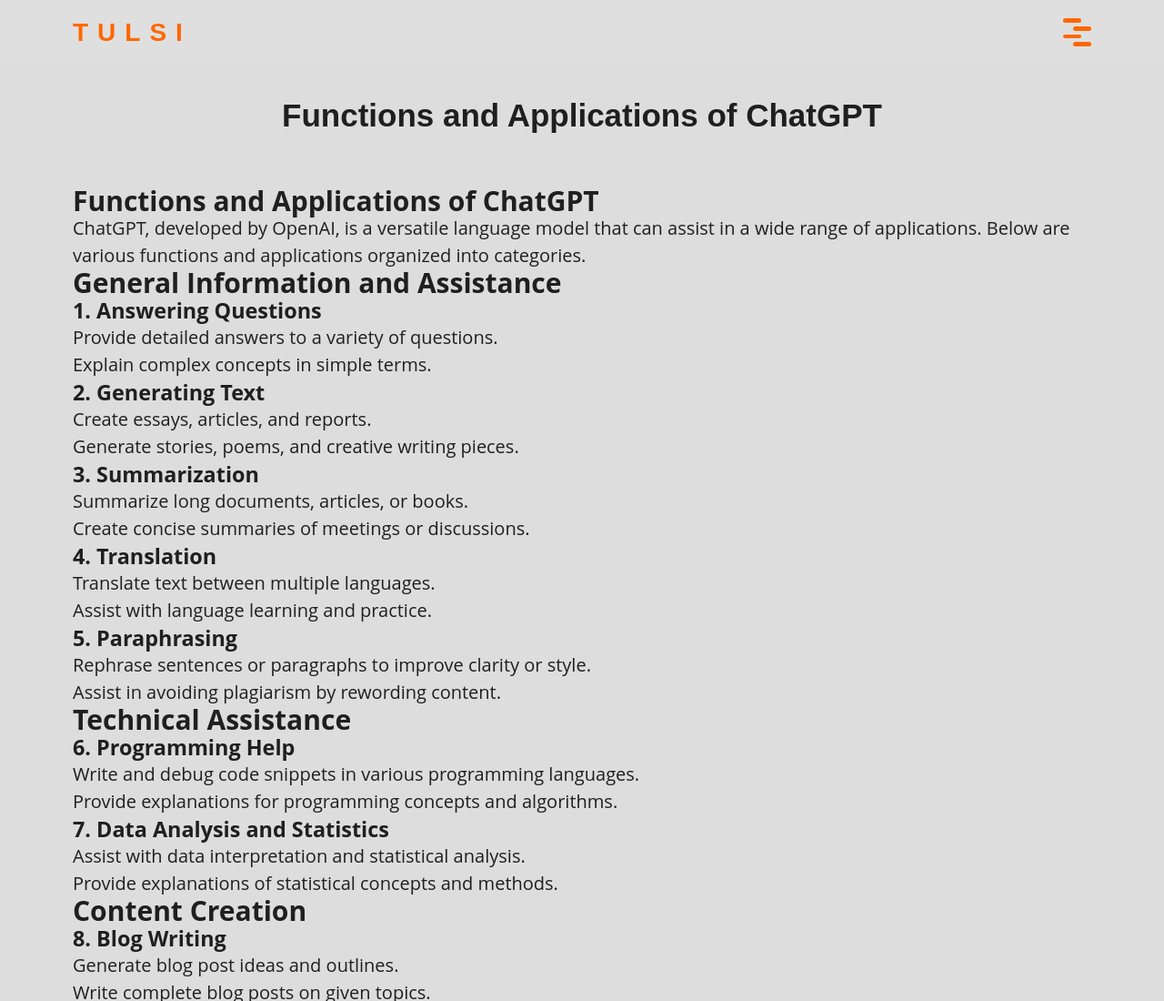
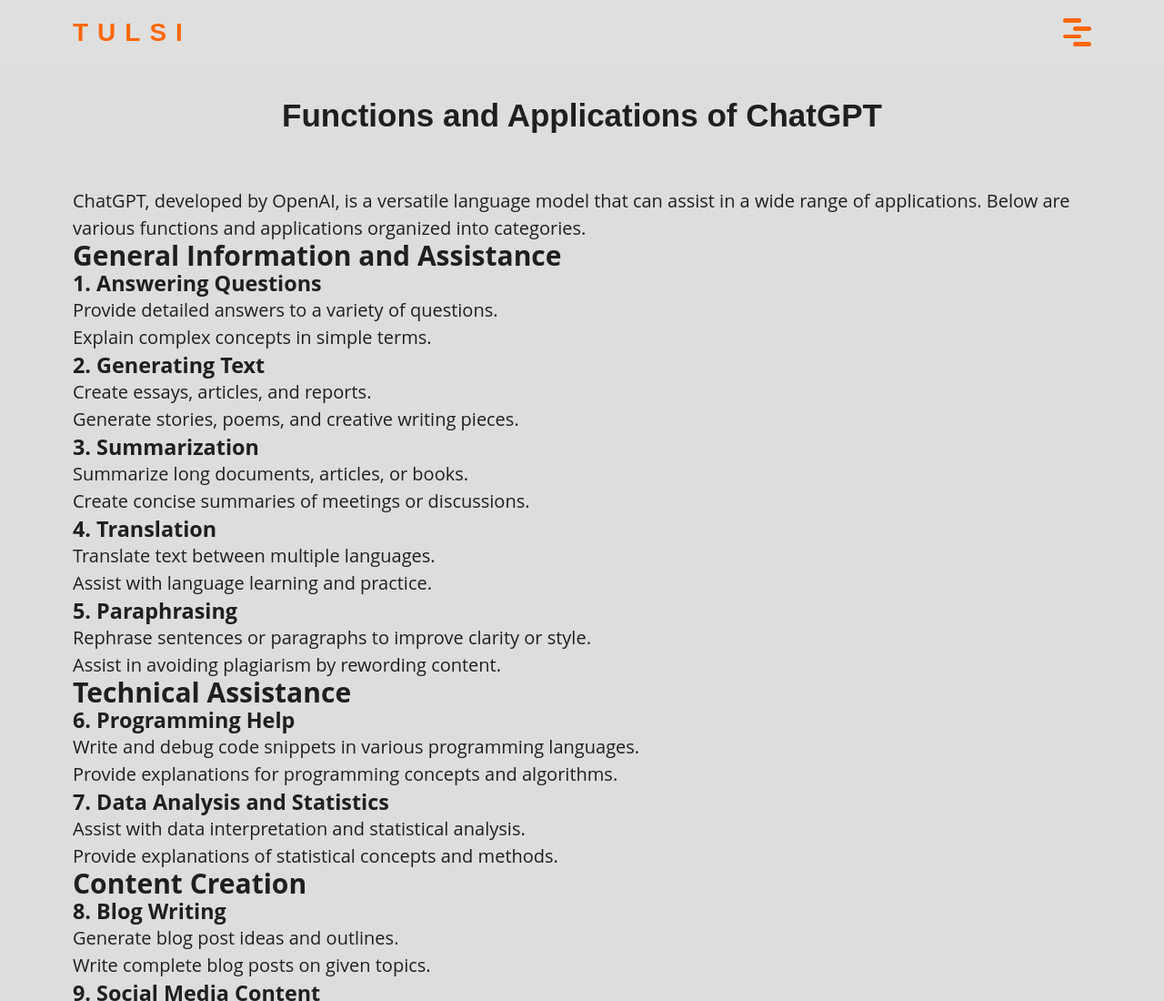
Before and after one commit to deytulsi18/tulsisblog, an Eleventy site: page src/posts/functions-and-applications-of-chatgpt.md in a window 1280 px wide. Shown: the top 1100 px of the page at 91% size. Built offline with nearby package versions, Linux system fonts and the light colour scheme; Eleventy itself is replaced by a stand-in of ours; files that its build step writes are made by us from their sources; a web font is replaced by a local one.

Commit message:
Update Posts “functions-and-applications-of-chatgpt”

```diff
--- a/src/posts/functions-and-applications-of-chatgpt.md
+++ b/src/posts/functions-and-applications-of-chatgpt.md
@@ -6,8 +6,6 @@
   - post
   - featured
 ---
-# Functions and Applications of ChatGPT
-
 ChatGPT, developed by OpenAI, is a versatile language model that can assist in a wide range of applications. Below are various functions and applications organized into categories.
 
 ## General Information and Assistance
```
